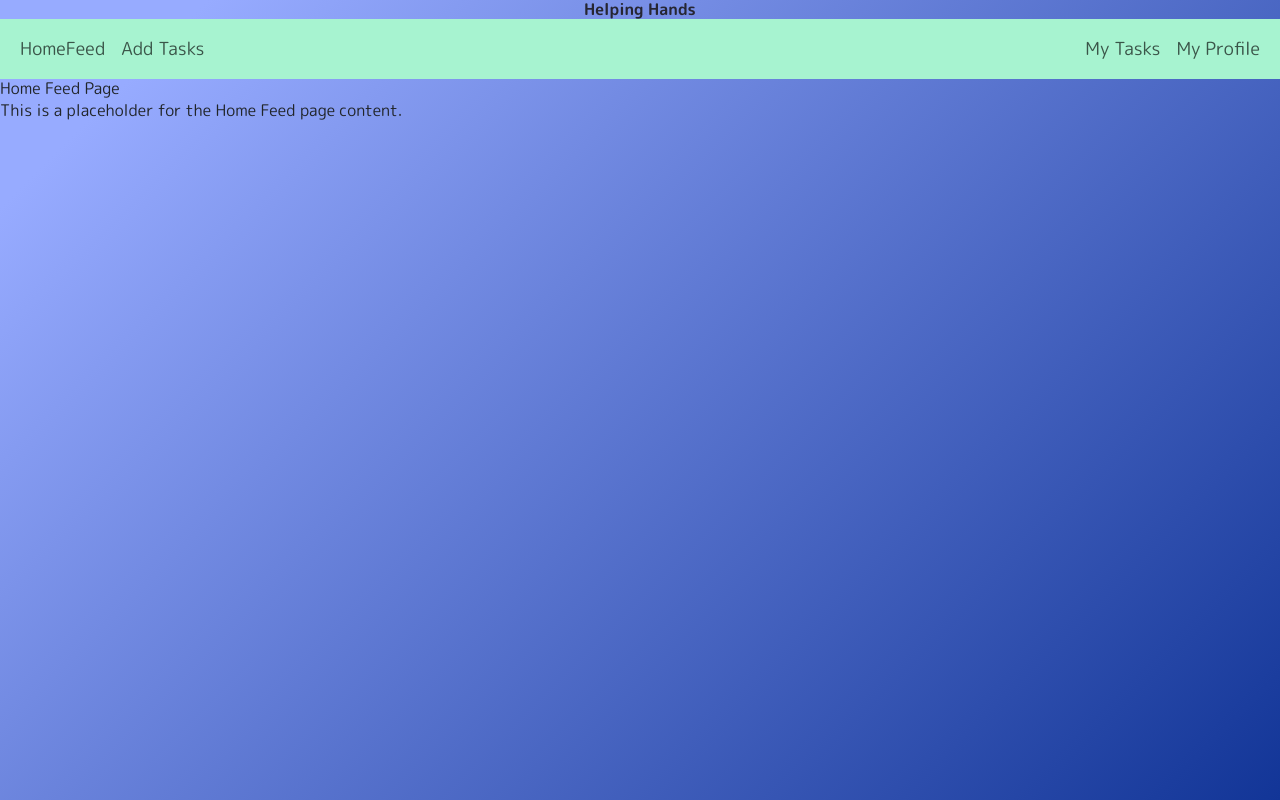
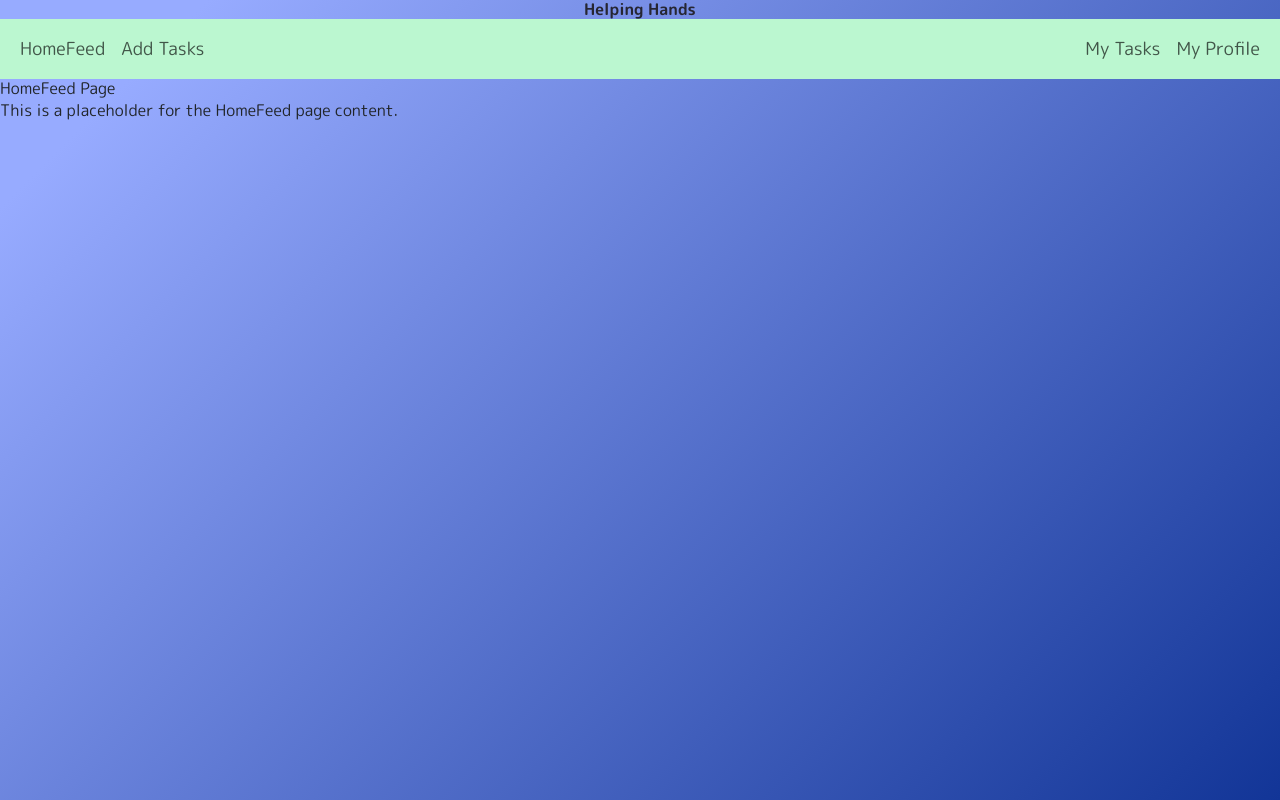
Before and after one commit to sopra-fs24-group-19/c, a React (Create React App) app: page /homefeed in a window 1280 px wide. Built offline with nearby package versions, Linux system fonts and the light colour scheme.

Commit message:
before changing -theme.scss

```diff
--- a/package.json
+++ b/package.json
@@ -5,18 +5,18 @@
   "dependencies": {
     "@craco/craco": "^7.1.0",
     "@mui/icons-material": "^5.15.14",
-    "autoprefixer": "^9.8.8",
+    "autoprefixer": "^10.4.19",
     "axios": "^1.6.7",
     "bootstrap": "^5.3.3",
     "eslint-config-react-app": "^7.0.1",
-    "postcss": "^7.0.39",
+    "postcss": "^8.4.38",
     "react": "^18.2.0",
     "react-bootstrap": "^2.10.2",
     "react-dom": "^18.2.0",
     "react-router-dom": "^6.21.3",
     "react-scripts": "^5.0.1",
     "serve": "^14.2.1",
-    "tailwindcss": "npm:@tailwindcss/postcss7-compat@^2.2.17",
+    "tailwindcss": "^3.4.3",
     "typescript": "^3.2.1"
   },
   "scripts": {
--- /dev/null
+++ b/postcss.config.js
@@ -0,0 +1,6 @@
+module.exports = {
+    plugins: {
+      tailwindcss: {},
+      autoprefixer: {},
+    },
+  }
--- a/src/components/views/HomeFeed.tsx
+++ b/src/components/views/HomeFeed.tsx
@@ -1,12 +1,11 @@
 import Header from 'components/ui/Header';
-
 
 const HomeFeed = () => {
   return (
     <>
-        <Header />
-        <h2>Home Feed Page</h2>
-        <p>This is a placeholder for the Home Feed page content.</p>
+      <Header />
+        <h2>HomeFeed Page</h2>
+        <p>This is a placeholder for the HomeFeed page content.</p>
     </>
   );
 };
--- a/tailwind.config.js
+++ b/tailwind.config.js
@@ -2,7 +2,13 @@ module.exports = {
   purge: ['./src/**/*.{js,jsx,ts,tsx}', './public/index.html'],
   darkMode: false, // or 'media' or 'class'
   theme: {
-    extend: {},
+    extend: {
+      colors: {
+        beige: {
+          500: '#f5f5dc',
+        },
+      },
+    },
   },
   variants: {
     extend: {},
```
Also changed, not shown: 1 other file (tests, documents, lock files or other folders).
